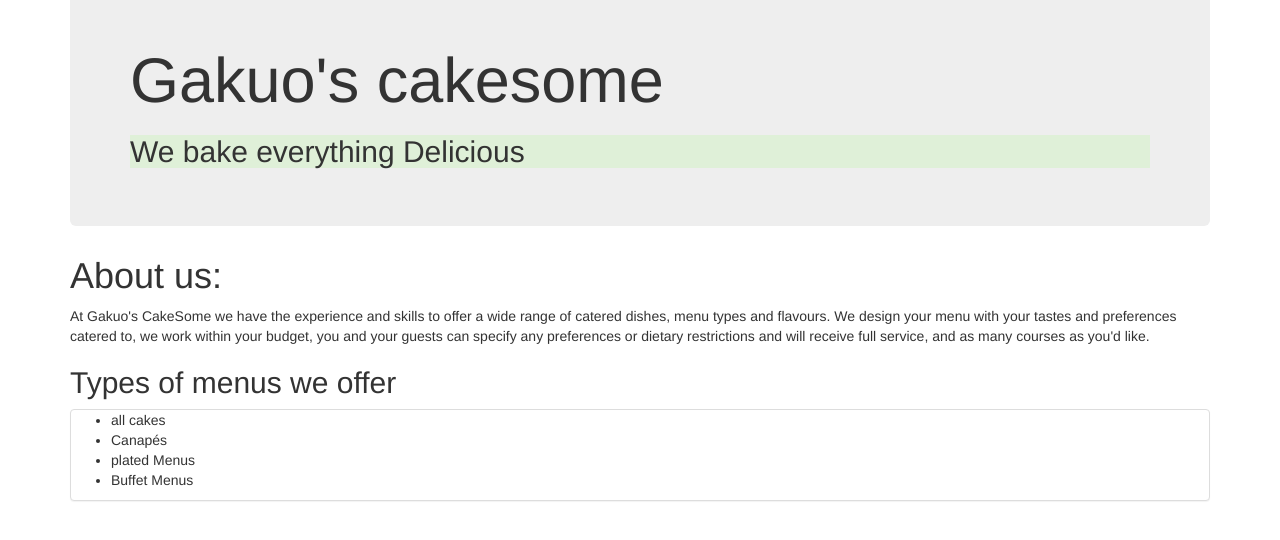
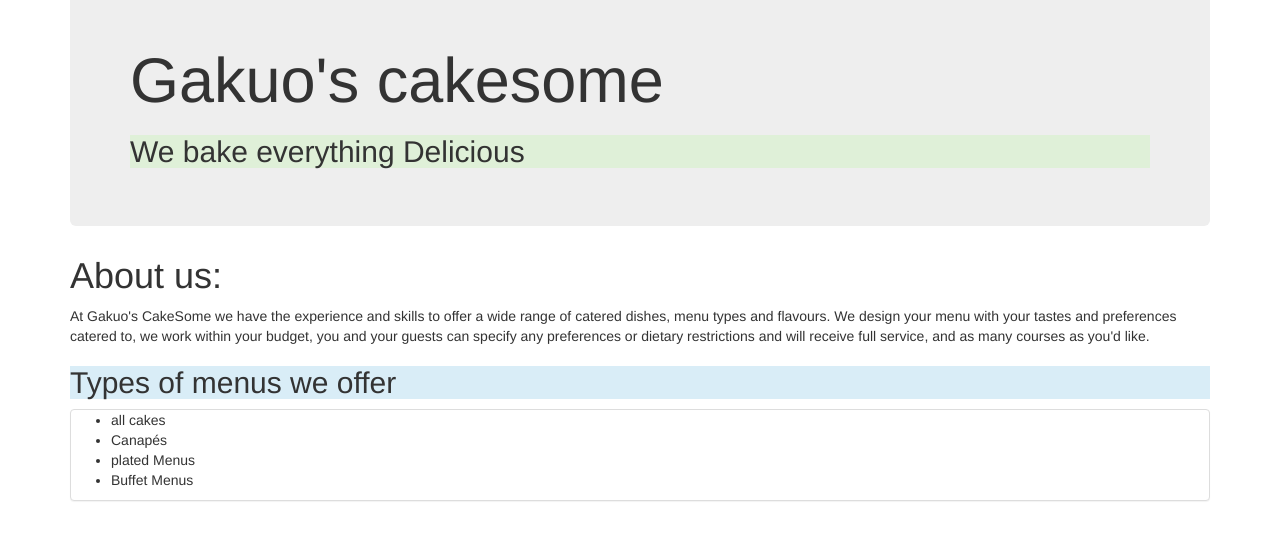
Before and after one commit to ephantuskaranja/GakuoCakesome-repo, a plain HTML site: page index.html in a window 1280 px wide. Shown: the part 218-758 px from the top of the page. Drawn offline with Linux system fonts and the light colour scheme.

Commit message:
add class bg-info on h2 types of menu

```diff
--- a/index.html
+++ b/index.html
@@ -16,7 +16,7 @@
     <p>At Gakuo's CakeSome we have the experience and skills to offer a wide range of catered dishes, menu types and flavours.
 
   We design your menu with your tastes and preferences catered to, we work within your budget, you and your guests can specify any  preferences or dietary restrictions and will receive full service, and as many courses as you'd like.</p>
-    <h2>Types of menus we offer</h2>
+    <h2 class="bg-info">Types of menus we offer</h2>
     <div class="panel panel-default">
       <div class="panel-info">
         <ul>
```
